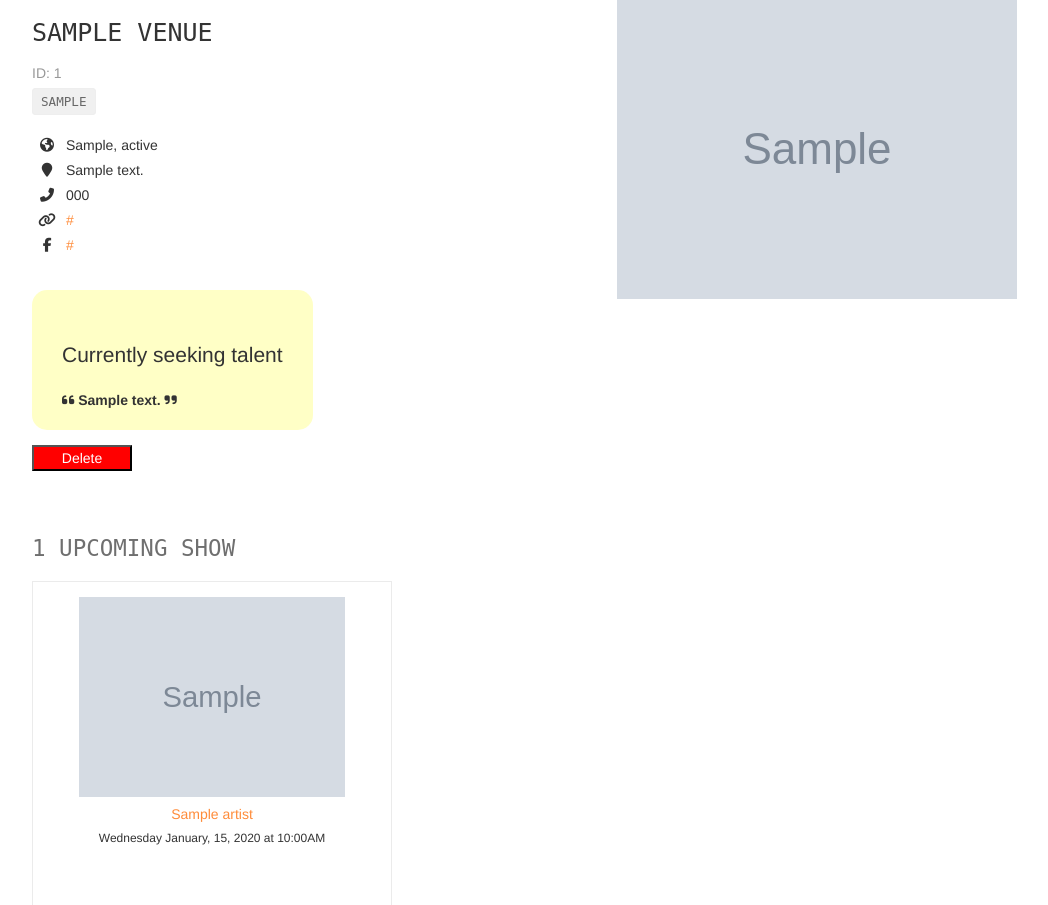
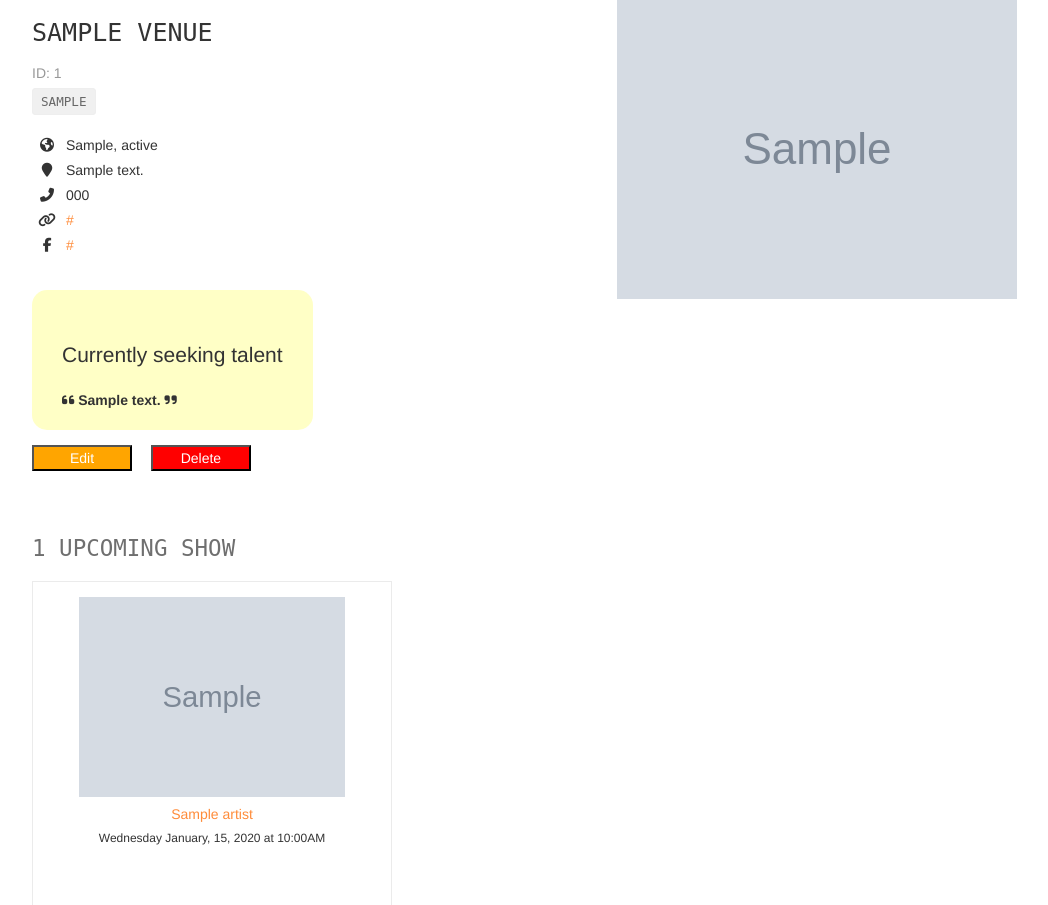
Before and after one commit to WhiteHatJoker/flask-venue-booking-website, a Flask app: page /venues/1 in a window 1280 px wide. Shown: the part 81-986 px from the top of the page, without its empty margins (38-1086 px from the left). Run offline with Flask 2, Linux system fonts and the light colour scheme; tables that the repository leaves empty hold one stand-in row (values such as "Sample post"); grey boxes marked "Sample" are stand-in pictures; parts of the project's set-up code (start-up, migrations or seed data) failed here and were passed over; some libraries are stand-ins or nearby versions.

Commit message:
Some redirects and edit button on the venue page

```diff
--- a/app.py
+++ b/app.py
@@ -220,7 +220,7 @@ def create_venue_submission():
         flash('Venue ' + request.form['name'] + ' cannot be added!')
     finally:
         db.session.close()
-    return render_template('pages/home.html')
+    return render_template('pages/venues.html')
 
 
 # Deleting a specific venue
@@ -431,7 +431,7 @@ def create_artist_submission():
         flash('Artist ' + name + ' cannot be added!')
     finally:
         db.session.close()
-    return render_template('pages/home.html')
+    return render_template('pages/artists.html')
 
 
 #  Shows
@@ -483,7 +483,7 @@ def create_show_submission():
             db.session.close()
     else:
         flash("The Artist or Venue with a given ID doesn't exist. Please check the ID and create a show again")
-    return render_template('pages/home.html')
+    return render_template('pages/shows.html')
 
 
 @app.errorhandler(404)
--- a/static/css/main.css
+++ b/static/css/main.css
@@ -209,11 +209,17 @@ h2.monospace {
 .subtitle {
   opacity: 0.5;
 }
+.buttons-wrapper {
+  margin: 15px 0px;
+}
 #delete-venue {
   color: white;
   background-color: red;
   width: 100px;
 }
-.buttons-wrapper {
-  margin: 15px 0px;
+#edit-venue {
+  color: white;
+  background-color: orange;
+  width: 100px;
+  margin-right: 15px;
 }
--- a/templates/pages/show_venue.html
+++ b/templates/pages/show_venue.html
@@ -42,6 +42,7 @@
 		</p>
 		{% endif %}
         <div class="buttons-wrapper">
+            <button id="edit-venue" onclick="location.href='/venues/{{ venue.id }}/edit'">Edit</button>
             <button id="delete-venue" data-id="{{ venue.id }}">Delete</button>
         </div>
 	</div>
```
